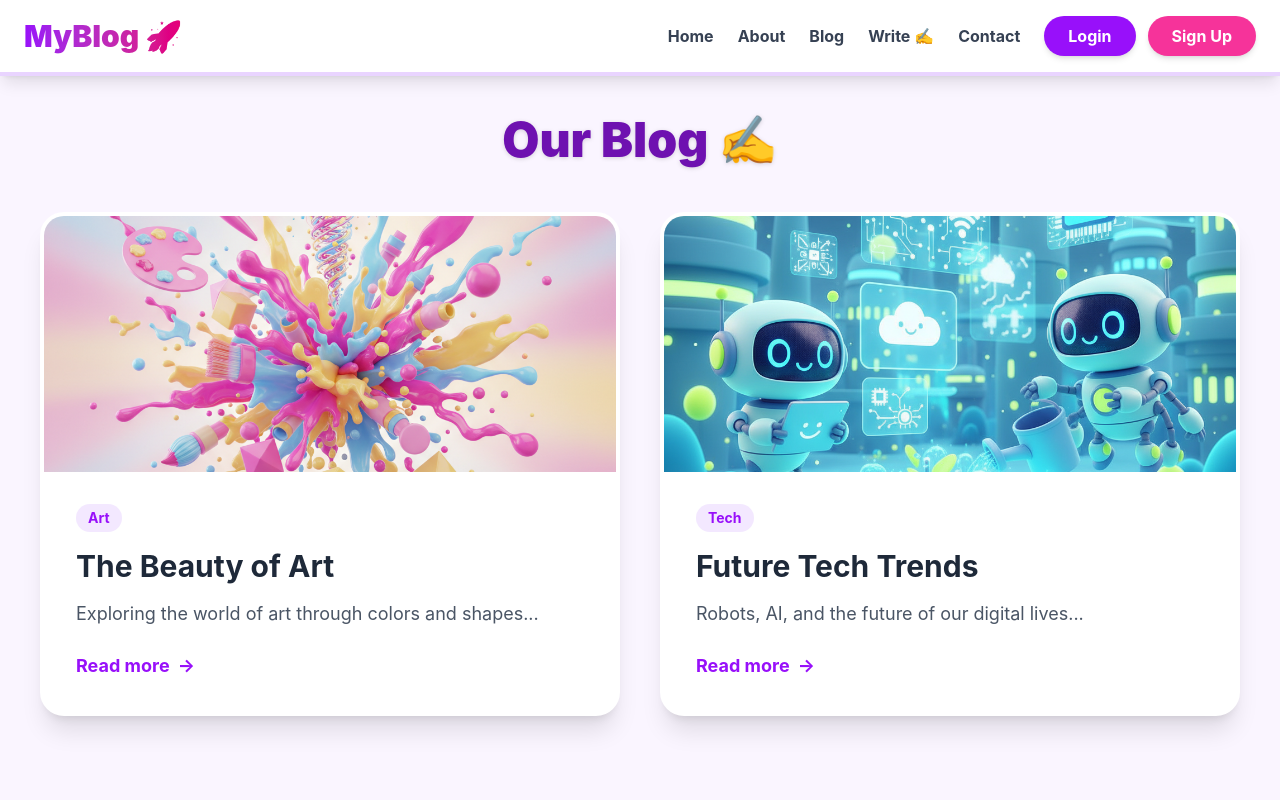
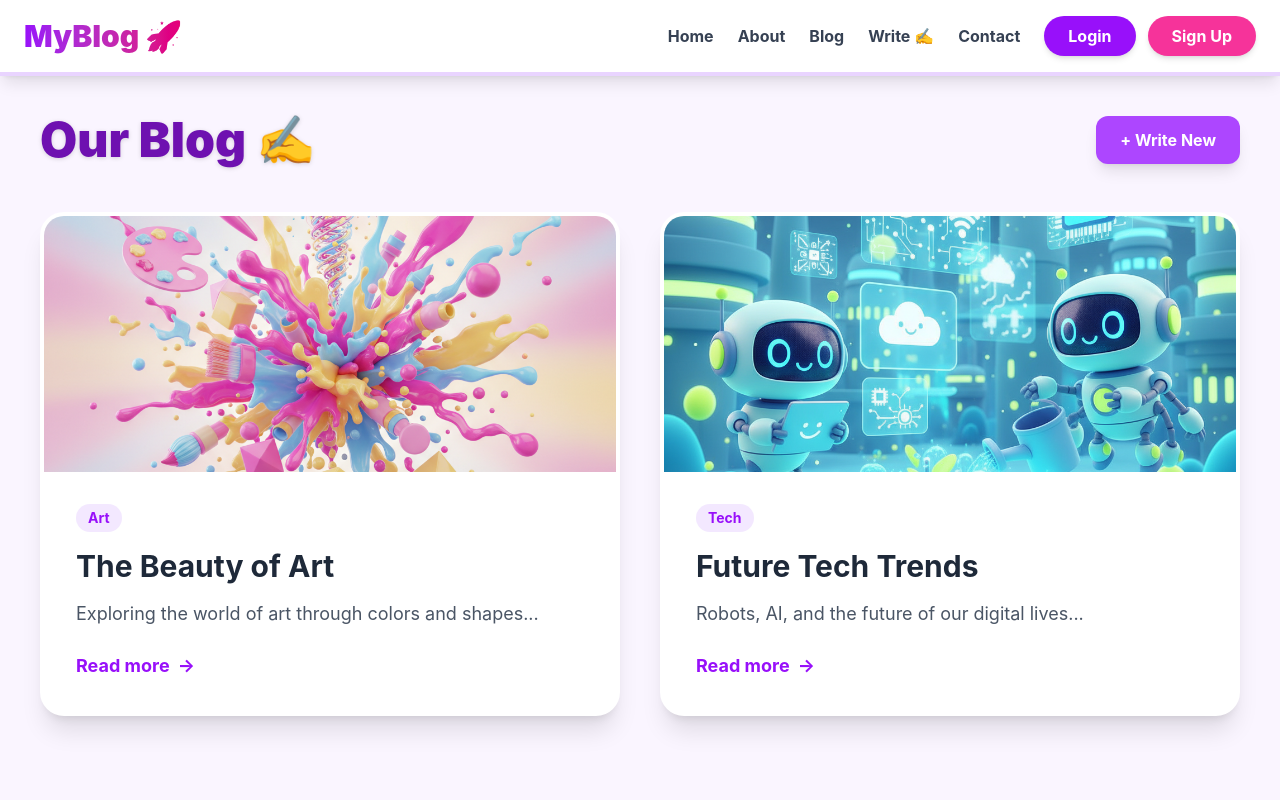
Before and after one commit to ShaliniNayan/blog-react, a React (Vite) app: page /blog in a window 1280 px wide. Shown: the top 800 px of the page. Built offline with nearby package versions, Linux system fonts and the light colour scheme.

Commit message:
Update the blog for content and new blog

```diff
--- a/src/pages/Blog.jsx
+++ b/src/pages/Blog.jsx
@@ -1,30 +1,20 @@
 import { Link } from "react-router-dom";
-import blogArtImg from "../assets/blog_art.png";
-import blogTechImg from "../assets/blog_tech.png";
-
-const posts = [
-  {
-    id: 1,
-    title: "The Beauty of Art",
-    excerpt: "Exploring the world of art through colors and shapes...",
-    image: blogArtImg,
-    category: "Art"
-  },
-  {
-    id: 2,
-    title: "Future Tech Trends",
-    excerpt: "Robots, AI, and the future of our digital lives...",
-    image: blogTechImg,
-    category: "Tech"
-  },
-];
+import { useBlog } from "../context/BlogContext";
 
 export default function Blog() {
+  const { posts } = useBlog();
+
   return (
     <div className="min-h-screen bg-purple-50 p-10">
-      <h1 className="text-5xl font-black text-center text-purple-800 mb-12 drop-shadow-sm">Our Blog ✍️</h1>
+      <div className="flex justify-between items-center mb-12 container mx-auto">
+        <h1 className="text-5xl font-black text-purple-800 drop-shadow-sm">Our Blog ✍️</h1>
+        <Link to="/create-post" className="bg-purple-500 hover:bg-purple-600 text-white font-bold py-3 px-6 rounded-xl shadow-lg transition-transform hover:scale-105">
+          + Write New
+        </Link>
+      </div>
+
       <div className="container mx-auto grid grid-cols-1 md:grid-cols-2 gap-10">
-        {posts.map((post, index) => (
+        {posts.map((post) => (
           <div
             key={post.id}
             className="bg-white rounded-3xl shadow-xl overflow-hidden border-4 border-white hover:border-purple-300 transition-all hover:scale-[1.02]"
```
